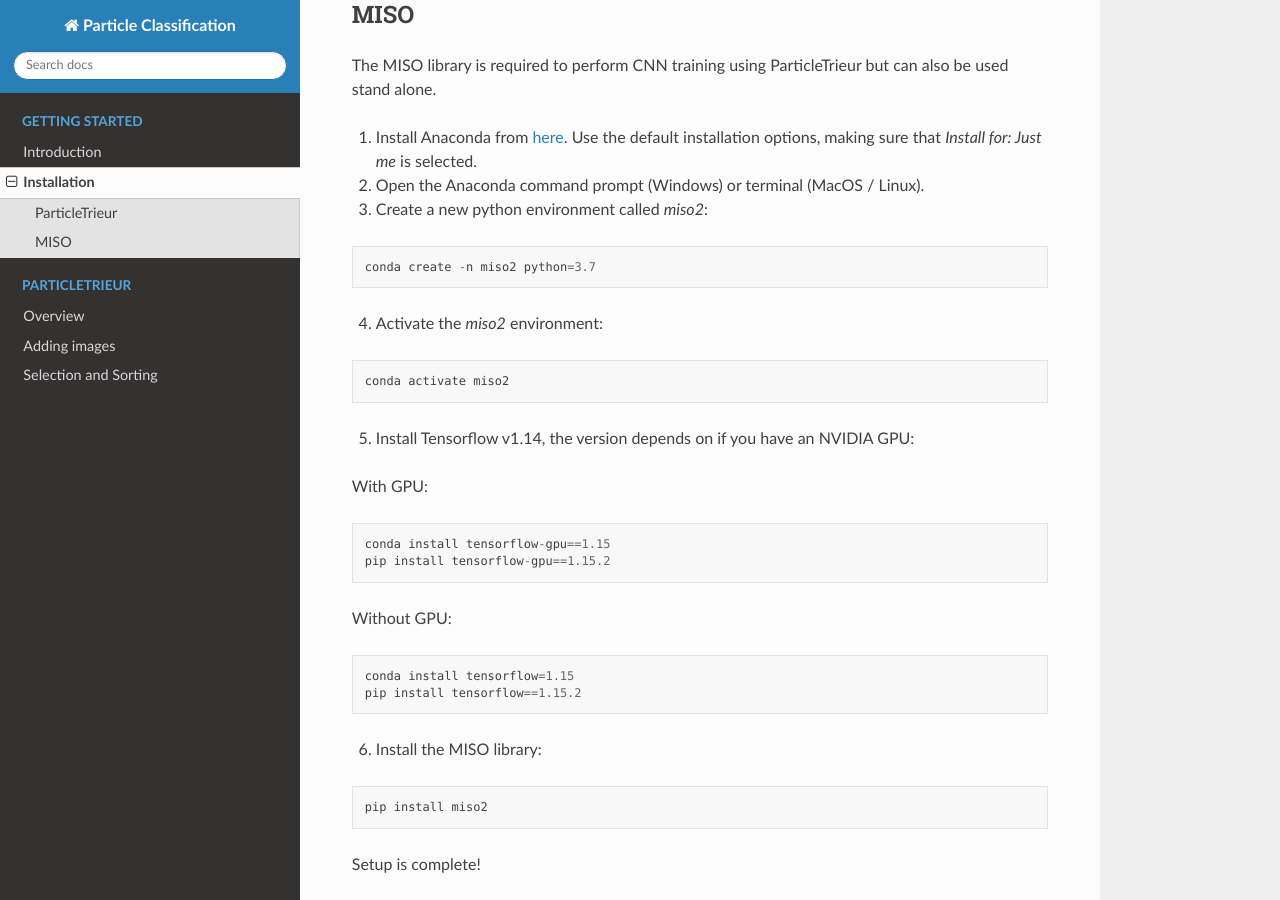
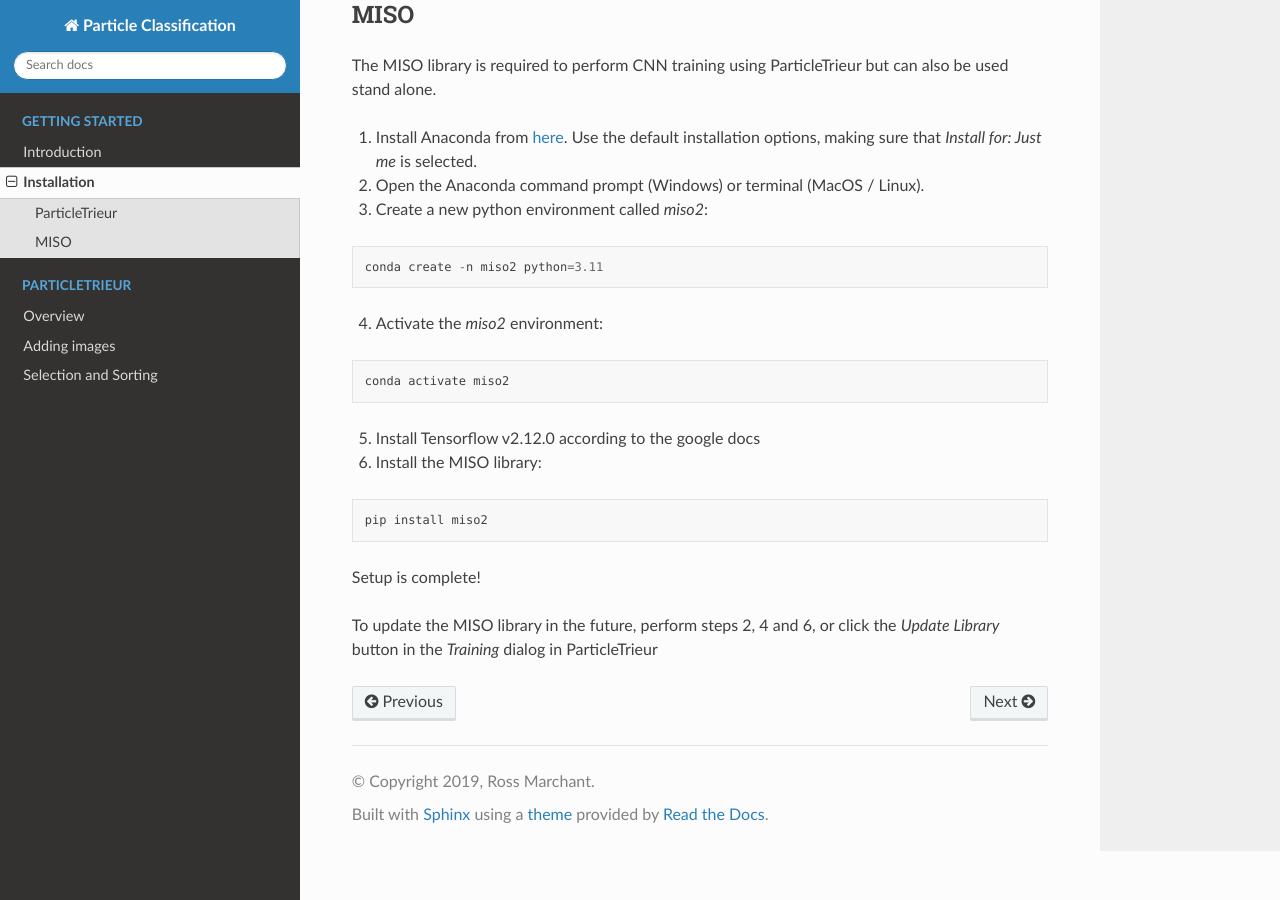
Before and after one commit to microfossil/particle-classification-examples, a Sphinx documentation site: the page built from docs/installation.rst, in a window 1280 px wide and 900 px high, scrolled down 978 px. Built offline with Sphinx 7.4.7 and the Read the Docs theme 2.0.0, drawn with Linux system fonts in a browser that asks for light colours.

Commit message:
Update installation.rst

```diff
--- a/docs/installation.rst
+++ b/docs/installation.rst
@@ -51,7 +51,7 @@
 
 ::
 
-    conda create -n miso2 python=3.7
+    conda create -n miso2 python=3.11
 
 4. Activate the *miso2* environment:
 
@@ -59,21 +59,7 @@
 
     conda activate miso2
 
-5. Install Tensorflow v1.14, the version depends on if you have an NVIDIA GPU:
-
-With GPU:
-
-::
-
-    conda install tensorflow-gpu==1.15
-    pip install tensorflow-gpu==1.15.2
-
-Without GPU:
-
-::
-
-    conda install tensorflow=1.15
-    pip install tensorflow==1.15.2
+5. Install Tensorflow v2.12.0 according to the google docs
 
 6. Install the MISO library:
 
```
